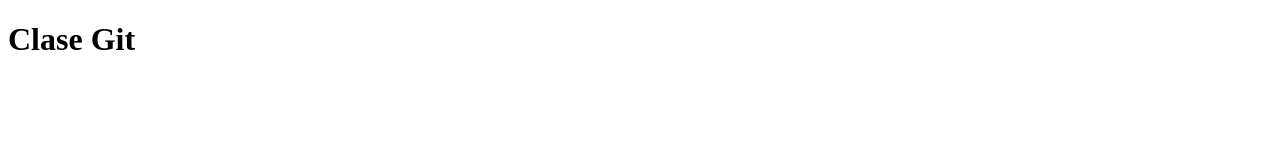
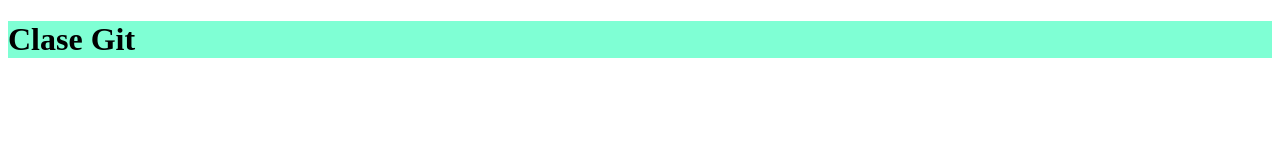
Before and after one commit to lautarosard/GIT, a plain HTML site: page GIT_LIMPIO/index.html in a window 1280 px wide. Drawn offline with Linux system fonts and the light colour scheme.

Commit message:
Carpeta de estilos

```diff
--- /dev/null
+++ b/GIT_LIMPIO/CSS/index.css
@@ -0,0 +1,4 @@
+h1 {
+
+    background-color: aquamarine;
+}
--- a/GIT_LIMPIO/index.html
+++ b/GIT_LIMPIO/index.html
@@ -4,6 +4,7 @@
     <meta charset="UTF-8">
     <meta http-equiv="X-UA-Compatible" content="IE=edge">
     <meta name="viewport" content="width=device-width, initial-scale=1.0">
+    <link rel="stylesheet" href="CSS/index.css">
     <title>GIT</title>
 </head>
 <body>
```
